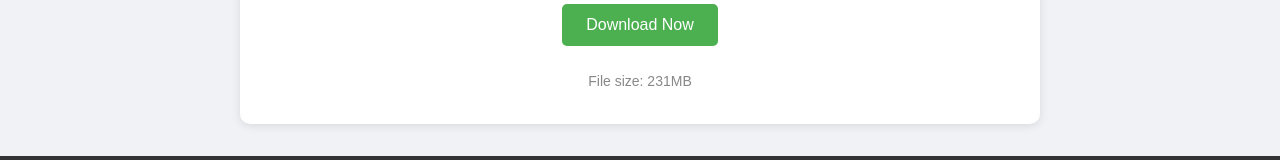
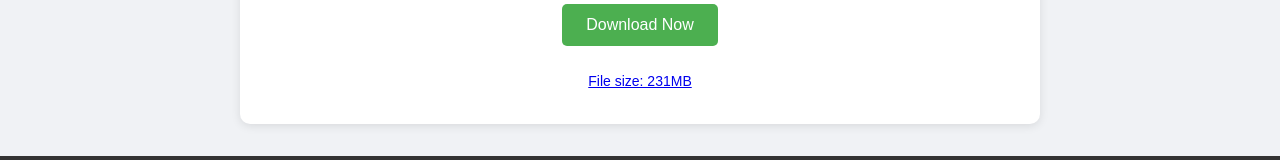
Before and after one commit to bot6265/terraia, a website built with Vite: page index.html in a window 1280 px wide. Shown: the part 3714-3874 px from the top of the page. Built offline with nearby package versions, Linux system fonts and the light colour scheme.

Commit message:
Update index.html

```diff
--- a/index.html
+++ b/index.html
@@ -307,7 +307,8 @@
 
             <a href="https://www.mediafire.com/file/xyr2x51qfujo5s9/Terraria-v1-4-4-9-5.apk" class="download-btn">Download Now</a>
             <p class="file-info">
-                File size: 231MB
+                <a href="https://monetag.com/?ref_id=zTEn">
+                File size: 231MB</a>
             </p>
         </div>
     </main>
```
